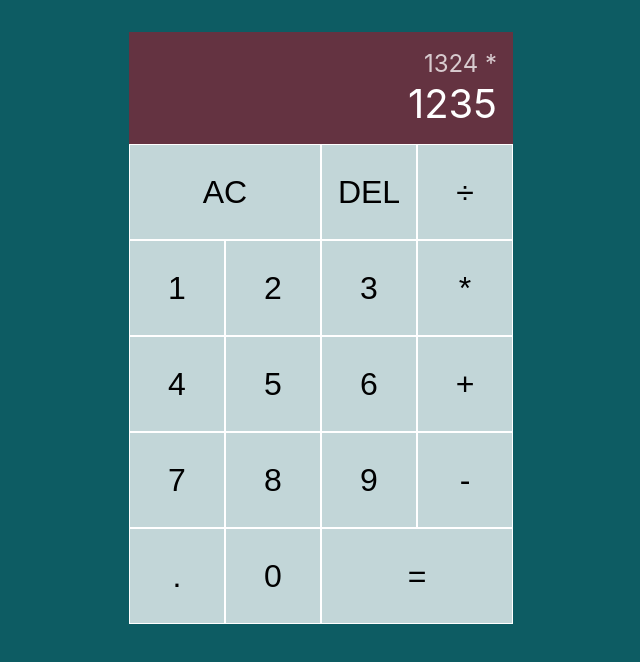
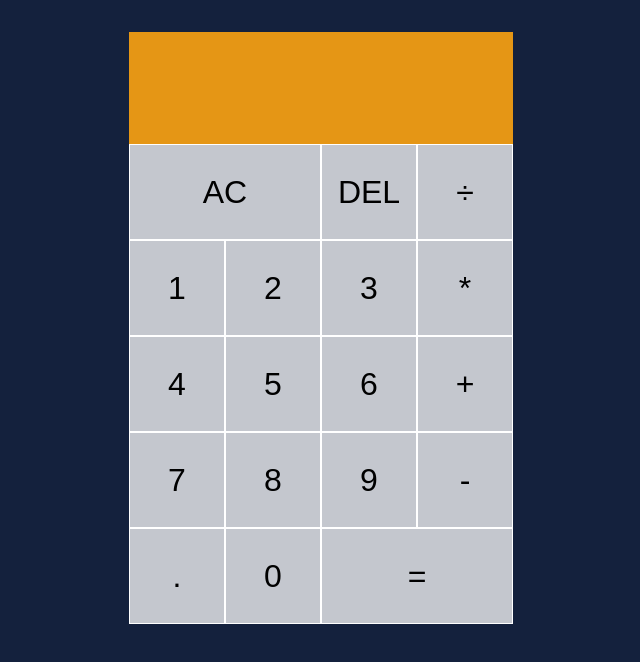
Before and after one commit to nima-ca/React-Calculator, a React (Create React App) app: page / in a window 1280 px wide. Shown: the top 662 px of the page, without its empty margins (319-959 px from the left). Built offline with nearby package versions, Linux system fonts and the light colour scheme.

Commit message:
color pallete changed

```diff
--- a/src/App.js
+++ b/src/App.js
@@ -4,8 +4,8 @@ function App() {
   return (
     <div className={styles["calculator-grid"]}>
       <div className={styles.output}>
-        <div className={styles.previous}>1324 *</div>
-        <div className={styles.current}>1235</div>
+        <div className={styles.previous}></div>
+        <div className={styles.current}></div>
       </div>
       <button className={styles["span-two"]}>AC</button>
       <button>DEL</button>
--- a/src/App.module.css
+++ b/src/App.module.css
@@ -11,7 +11,7 @@
 }
 
 .output {
-  background-color: rgba(var(--color-secondary-rgb), 0.5);
+  background-color: rgba(var(--color-secondary-rgb), 0.9);
   grid-column: 1 / -1;
   display: flex;
   flex-direction: column;
--- a/src/index.css
+++ b/src/index.css
@@ -1,7 +1,7 @@
 :root {
-  --color-primary: #0d5c63;
-  --color-secondary: #bb0a21;
-  --color-secondary-rgb: 187, 10, 33;
+  --color-primary: #14213d;
+  --color-secondary: #fca311;
+  --color-secondary-rgb: 252, 163, 17;
   --color-black: #252627;
   --color-white: #fff;
   --color-white-rgb: 255, 255, 255;
@@ -16,7 +16,7 @@
 body {
   margin: 0;
   padding: 0;
-  background-color: #0d5c63;
+  background-color: var(--color-primary);
 
   font-family: -apple-system, BlinkMacSystemFont, "Segoe UI", "Roboto", "Oxygen",
     "Ubuntu", "Cantarell", "Fira Sans", "Droid Sans", "Helvetica Neue",
```
